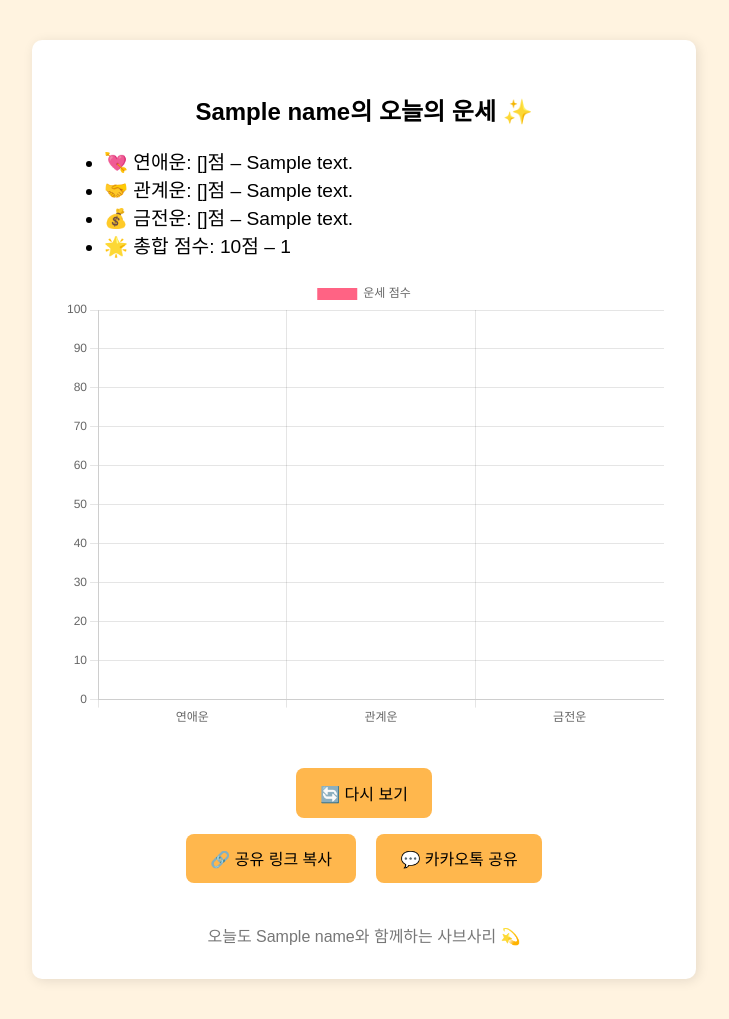
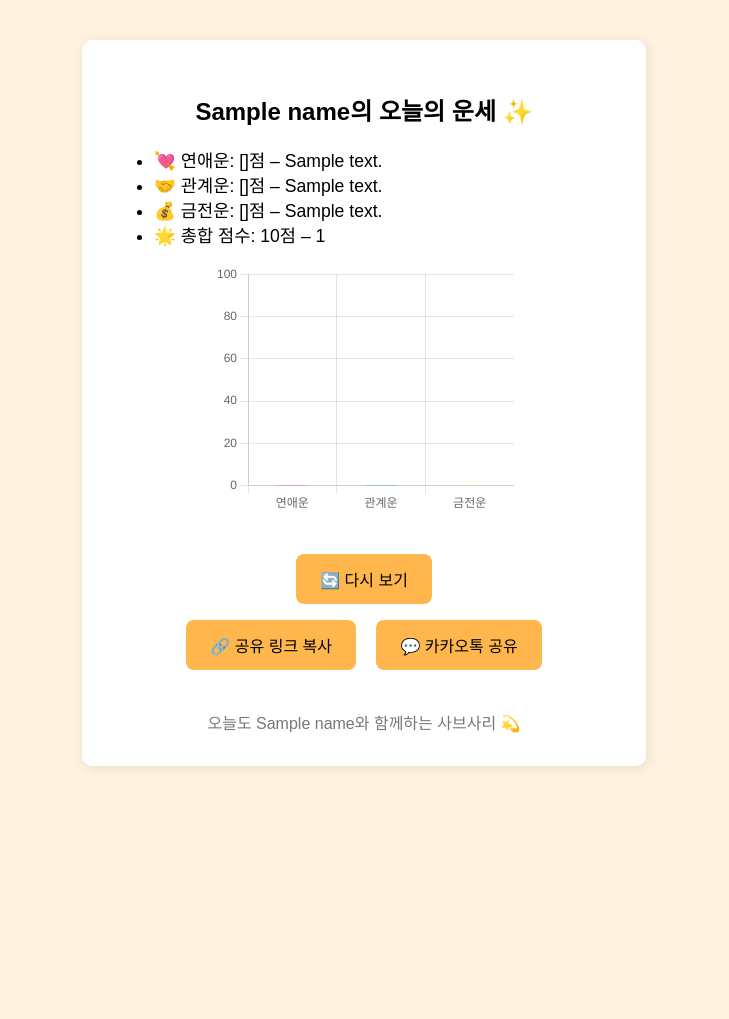
Before and after one commit to duddnrdld/SABSARI, a Flask app: template templates/fortune_result.html in a window 1280 px wide. Shown: the whole page, without its empty margins (276-1005 px from the left). After the commit the page ends 768 px from the top, so only its background shows below. Run offline with Flask 3, Linux system fonts and the light colour scheme; the template is opened without the code that fills it: most values are stand-ins (such as "Sample title", 1, 10 or a date in 2020); some libraries are stand-ins or nearby versions.

Commit message:
Add files via upload

```diff
--- a/templates/fortune_loading.html
+++ b/templates/fortune_loading.html
@@ -39,7 +39,7 @@
   <div class="container">
     <h2>{{ name }}의 운세를 점치는 중이에요 🔮</h2>
     <p class="loading-text">잠시만 기다려 주세요...</p>
-    <img src="{{ url_for('static', filename='fortune.gif') }}" alt="운세 불러오는 중">
+    <img src="{{ url_for('static', filename='gif/fortune.gif') }}" alt="운세 불러오는 중♥">
   </div>
 </body>
 </html>
--- a/templates/fortune_result.html
+++ b/templates/fortune_result.html
@@ -14,7 +14,7 @@
   <!-- Kakao SDK -->
   <script src="https://developers.kakao.com/sdk/js/kakao.js"></script>
   <script>
-    Kakao.init('1642da286406de685d9da6a719a1a8fb'); // 실제 앱 키로 대체 필요
+    Kakao.init('YOUR_KAKAO_JS_KEY');
   </script>
 
   <!-- Chart.js CDN -->
@@ -28,7 +28,7 @@
       padding: 2rem;
     }
     .container {
-      max-width: 600px;
+      max-width: 500px;
       margin: auto;
       background-color: white;
       padding: 2rem;
@@ -36,7 +36,7 @@
       box-shadow: 2px 2px 12px rgba(0,0,0,0.1);
     }
     .score {
-      font-size: 1.2rem;
+      font-size: 1.1rem;
       margin: 1rem 0;
       text-align: left;
     }
@@ -66,6 +66,10 @@
       font-size: 0.9rem;
       display: none;
     }
+    canvas {
+      max-width: 350px;
+      margin: 1rem auto;
+    }
   </style>
 </head>
 <body>
@@ -76,12 +80,12 @@
         <li>💘 연애운: {{ love }}점 – {{ love_comment }}</li>
         <li>🤝 관계운: {{ social }}점 – {{ social_comment }}</li>
         <li>💰 금전운: {{ money }}점 – {{ money_comment }}</li>
-        <li>🌟 총합 점수: {{ avg_score }}점 – {{ total_comment }}</li>
+        <li>🌟 총합 점수: {{ average }}점 – {{ total_comment }}</li>
       </ul>
     </div>
 
     <!-- 그래프 영역 -->
-    <canvas id="fortuneChart" width="400" height="300"></canvas>
+    <canvas id="fortuneChart" height="250"></canvas>
 
     <div class="buttons">
       <form action="{{ url_for('fortune') }}">
@@ -104,15 +108,25 @@
         datasets: [{
           label: '운세 점수',
           data: [{{ love }}, {{ social }}, {{ money }}],
-          backgroundColor: ['#ff6384', '#36a2eb', '#ffcd56']
+          backgroundColor: ['#ff6384', '#36a2eb', '#ffcd56'],
+          borderRadius: 10,
+          barThickness: 30
         }]
       },
       options: {
         responsive: true,
+        plugins: {
+          legend: {
+            display: false
+          }
+        },
         scales: {
           y: {
             beginAtZero: true,
-            max: 100
+            max: 100,
+            ticks: {
+              stepSize: 20
+            }
           }
         }
       }
```
